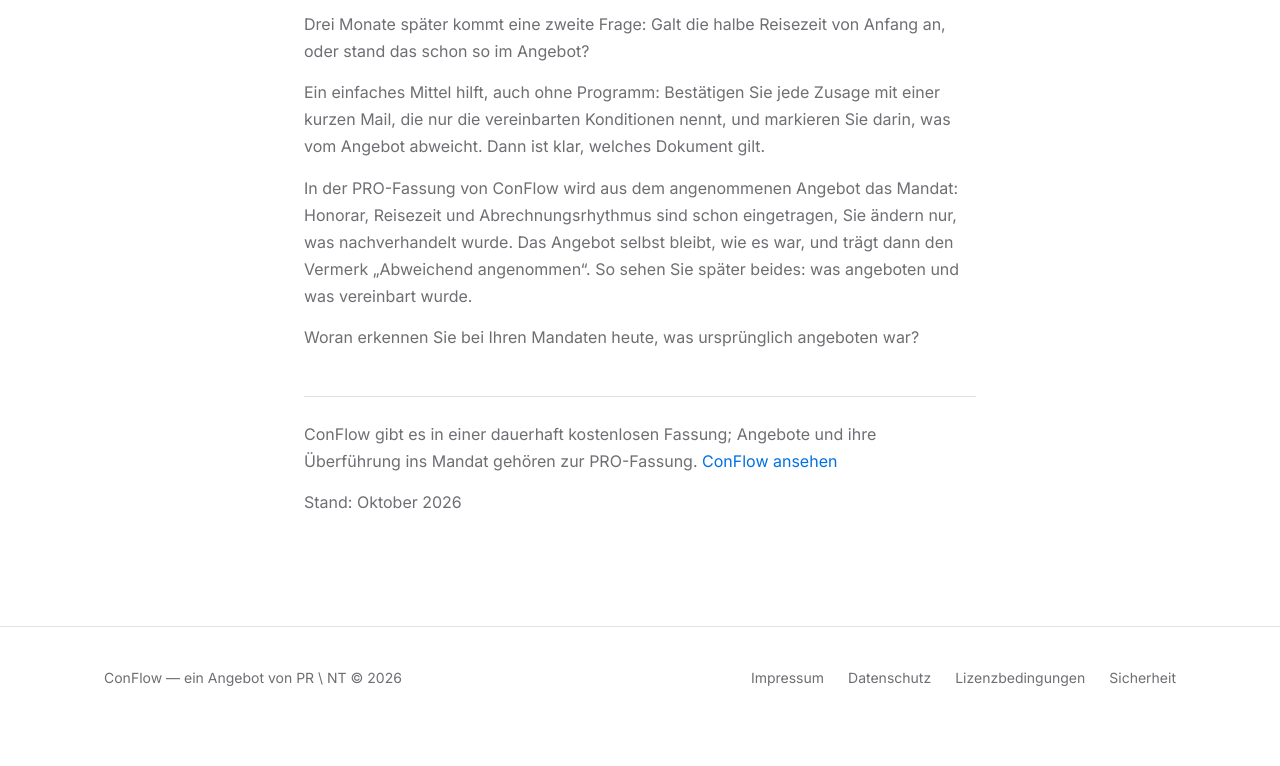
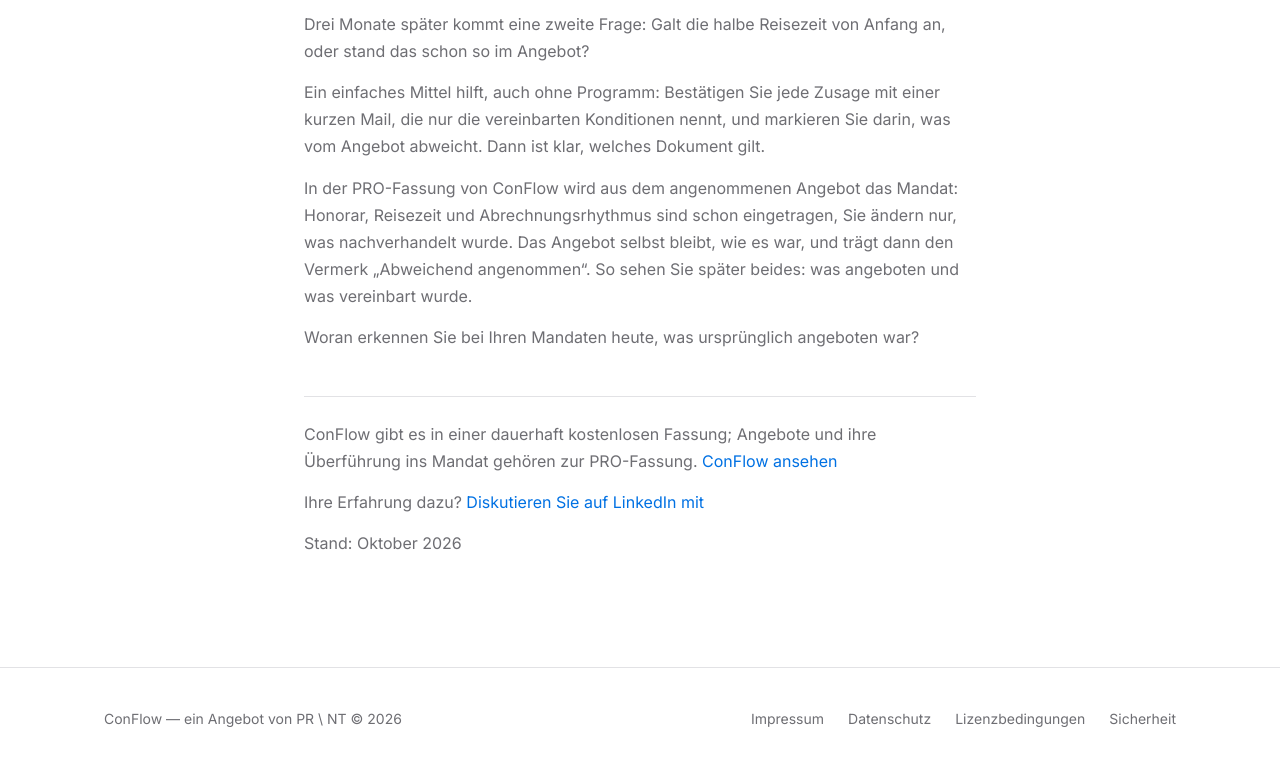
Before and after one commit to boomersaurus/conflow-releases, a plain HTML site: page praxis/vom-angebot-zum-mandat/index.html in a window 1280 px wide. Shown: the part 442-1208 px from the top of the page. Before the commit the page ends 1171 px from the top, so only its background shows below. Drawn offline with Linux system fonts and the light colour scheme.

Commit message:
Praxis 7: Diskussions-Link auf den LinkedIn-Beitrag

```diff
--- a/praxis/vom-angebot-zum-mandat/index.html
+++ b/praxis/vom-angebot-zum-mandat/index.html
@@ -64,6 +64,9 @@
     ConFlow gibt es in einer dauerhaft kostenlosen Fassung; Angebote und ihre Überführung ins Mandat gehören zur PRO-Fassung.
     <a href="../../#preis">ConFlow ansehen</a>
   </p>
+  <p class="schluss-notiz">
+    Ihre Erfahrung dazu? <a href="https://www.linkedin.com/feed/update/urn:li:activity:7520794154277171200/">Diskutieren Sie auf LinkedIn mit</a>
+  </p>
   <p class="stand">Stand: Oktober 2026</p>
 </main>
 
```
